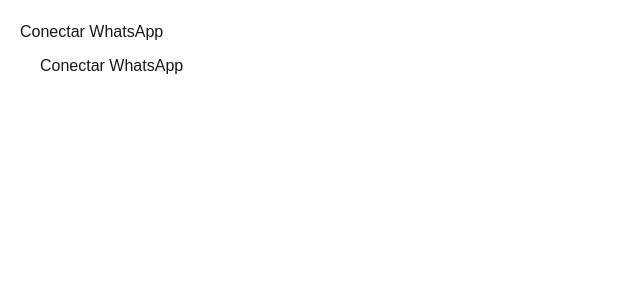
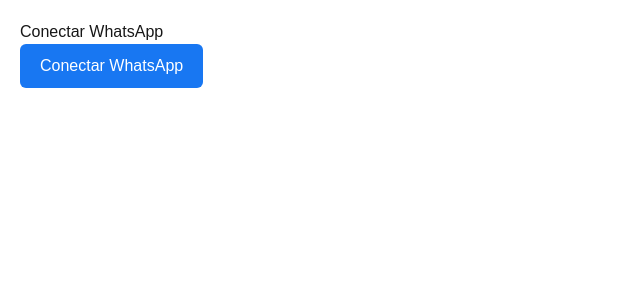
Before and after one commit to diazan/whatsapp-admin-dashboard, a Next.js app: page /test-whatsapp in a window 1280 px wide. Shown: the top 300 px of the page, without its empty margins (0-640 px from the left). Built offline with nearby package versions, Linux system fonts and the light colour scheme.

Commit message:
fixing with claude

```diff
--- a/app/test-whatsapp/page.tsx
+++ b/app/test-whatsapp/page.tsx
@@ -5,7 +5,6 @@ import { useEffect } from "react";
 export default function TestWhatsApp() {
 
   useEffect(() => {
-    // Cargar SDK
     const script = document.createElement("script");
     script.src = "https://connect.facebook.net/en_US/sdk.js";
     script.async = true;
@@ -17,7 +16,7 @@ export default function TestWhatsApp() {
       (window as any).FB.init({
         appId: "TU_APP_ID",
         cookie: true,
-        xfbml: true,
+        xfbml: false,
         version: "v19.0",
       });
     };
@@ -43,16 +42,24 @@ export default function TestWhatsApp() {
     <div style={{ padding: "20px" }}>
       <h2>Conectar WhatsApp</h2>
 
-    <button
+      <div
         onClick={iniciarSignup}
+        role="button"
+        tabIndex={0}
+        onKeyDown={(e) => e.key === "Enter" && iniciarSignup()}
         style={{
+          display: "inline-block",
           padding: "10px 20px",
           fontSize: "16px",
-        cursor: "pointer"
+          cursor: "pointer",
+          backgroundColor: "#1877F2",
+          color: "white",
+          borderRadius: "6px",
+          userSelect: "none",
         }}
       >
         Conectar WhatsApp
-    </button>
+      </div>
     </div>
   );
 }
```
Lines whose indentation alone changed are shown as unchanged.
